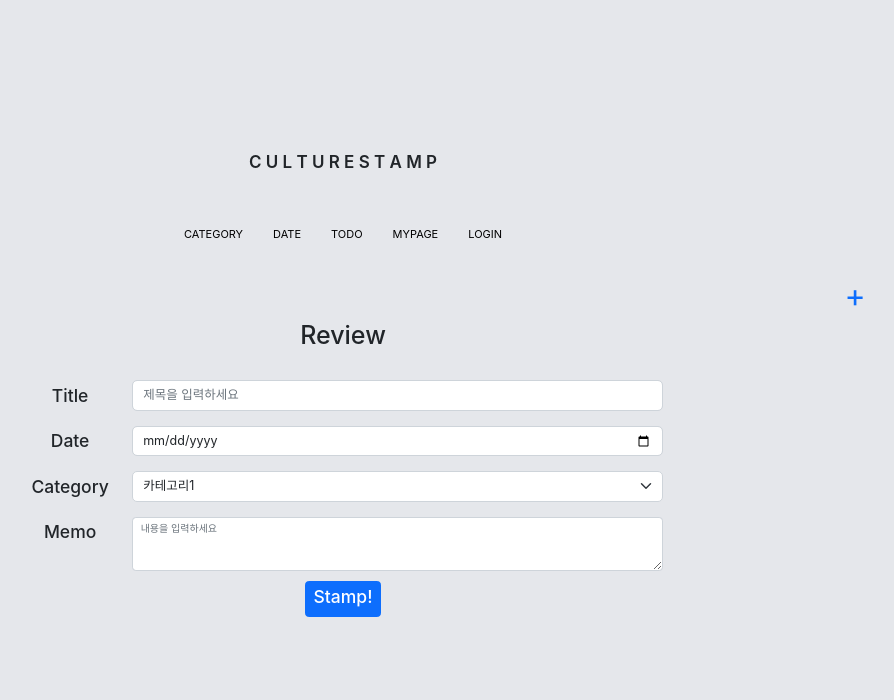
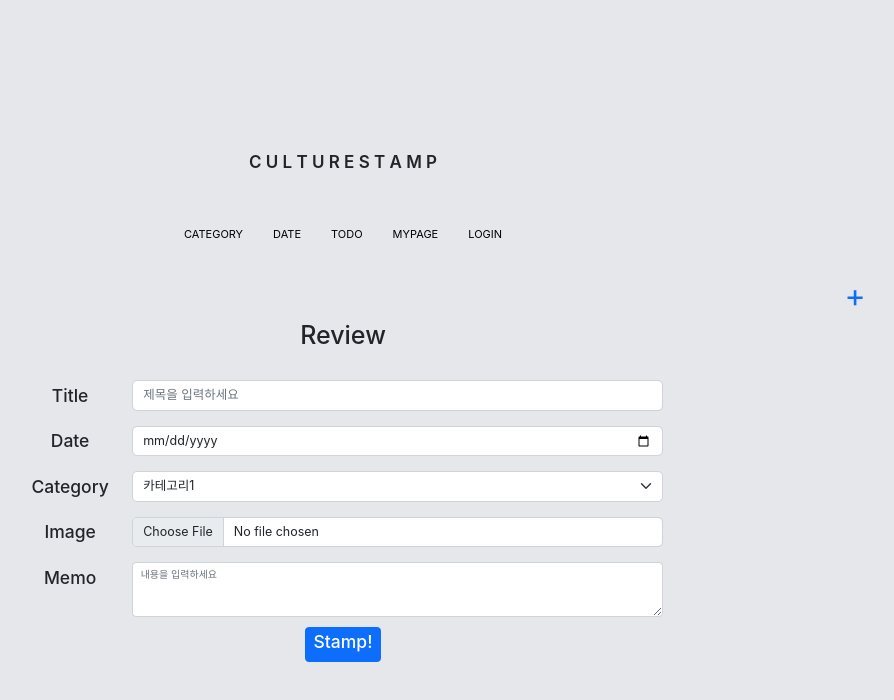
Before and after one commit to Culture-Stamp/culture-stamp-new-front, a React (Create React App) app: page /review in a window 1280 px wide. Shown: the top 700 px of the page, without its empty margins (297-1191 px from the left). Built offline with nearby package versions, Linux system fonts and the light colour scheme; no server answers.

Commit message:
Design: 이미지 파일 업로드 추가

```diff
--- a/src/App.js
+++ b/src/App.js
@@ -8,27 +8,27 @@ import MyPageContainer from './pages/MyPage/MyPageContainer';
 import ReviewContainer from './pages/Main/ReviewContainer';
 import Review from './pages/Main/Review';
 import PrivateRoute from './components/PrivateRoute';
+import { useSelector } from 'react-redux';
 
 function App() {
+  const user = useSelector((state) => { return state.user });
+
   return (
     <>
       <Routes>
         <Route path="/" element={<MainContainer />} />
-          {/* <Route path="/" element={<PrivateRoute component={<MainContainer />} authenticated={token} />} /> */}
         <Route path="/review/:id" element={<ReviewContainer />} />
         <Route path="/review" element={<Review />} />
         <Route path="/todo" element={<TodoContainer />} />
         <Route path="/:category" element={<CategoryContainer />} />
         <Route path="/my-page" element={<MyPageContainer />} />
-          {/* <Route path="/login" element={<Login />} /> */}
 
-          {/* <Route path="/" element={<PrivateRoute component={<MainContainer />} authenticated={token} />} />
-          <Route path="/review/:id" element={<PrivateRoute component={<ReviewContainer />} authenticated={token} />} />
-          <Route path="/review" element={<PrivateRoute component={<Review />} authenticated={token} />} />
-          <Route path="/todo" element={<PrivateRoute component={<TodoContainer />} authenticated={token} />} />
-          <Route path="/:category" element={<PrivateRoute component={<CategoryContainer />} authenticated={token} />} />
-          <Route path="/my-page" element={<PrivateRoute component={<MyPageContainer />} authenticated={token} />} />
-          <Route path="/login" element={<Login />} /> */}
+        {/* <Route path="/" />
+        <Route path="/review/:id" element={<PrivateRoute component={<ReviewContainer />} authenticated={user} />} />
+        <Route path="/review" element={<PrivateRoute component={<Review />} authenticated={user} />} />
+        <Route path="/todo" element={<PrivateRoute component={<TodoContainer />} authenticated={user} />} />
+        <Route path="/:category" element={<PrivateRoute component={<CategoryContainer />} authenticated={user} />} />
+        <Route path="/my-page" element={<PrivateRoute component={<MyPageContainer />} authenticated={user} />} /> */}
       </Routes>
       <GlobalStyle />
     </>
--- a/src/components/Header/Header.js
+++ b/src/components/Header/Header.js
@@ -1,7 +1,7 @@
 import { useGoogleLogin } from '@react-oauth/google';
 import axios from 'axios';
 import { useEffect, useState } from 'react';
-import { useDispatch } from "react-redux";
+import { useDispatch, useSelector } from "react-redux";
 import { Link, useNavigate } from 'react-router-dom';
 import styled from 'styled-components';
 import { setEmail, setName } from '../../store.js';
@@ -9,7 +9,9 @@ import CategoryContainer from '../Header/CategoryContainer';
 
 const Header = () => {
   let dispatch = useDispatch();
+  const user = useSelector((state) => { return state.user });
 
+  console.log('user : ', user);
 
   //로그인
   const login = useGoogleLogin({
@@ -20,6 +22,7 @@ const Header = () => {
             "Authorization": `Bearer ${response.access_token}`
           }
         })
+        console.log('res : ', res.data);
         dispatch(setEmail(res.data.email));
         dispatch(setName(res.data.name));
       } catch (error) {
--- a/src/components/PrivateRoute.js
+++ b/src/components/PrivateRoute.js
@@ -1,10 +1,10 @@
-import { Navigate, useNavigate } from 'react-router-dom';
+import { Navigate } from 'react-router-dom';
 
-const PrivateRoute = ({ authenticated, component:Component, props}) => {
+const PrivateRoute = ({ authenticated, component: Component, props }) => {
     console.log('authenticated :', authenticated);
 
-    return(
-        authenticated ? <Component {...props} /> : <Navigate to="/login" />
+    return (
+        authenticated.name !== '' ? <Component {...props} /> : <Navigate to="/" {...alert('로그인이 필요한 서비스 입니다.')} />
     )
 }
 
--- a/src/pages/Main/Review.js
+++ b/src/pages/Main/Review.js
@@ -44,6 +44,14 @@ const Review = () => {
 					</Form.Group>
 					<Form.Group as={Row} className="mb-3" controlId="title">
 						<Form.Label column lg="2">
+							<h3>Image</h3>
+						</Form.Label>
+						<Col lg="10">
+							<Form.Control type="file" size='lg' />
+						</Col>
+					</Form.Group>
+					<Form.Group as={Row} className="mb-3" controlId="title">
+						<Form.Label column lg="2">
 							<h3>Memo</h3>
 						</Form.Label>
 						<Col lg="10">
```
Lines whose indentation alone changed are shown as unchanged.
